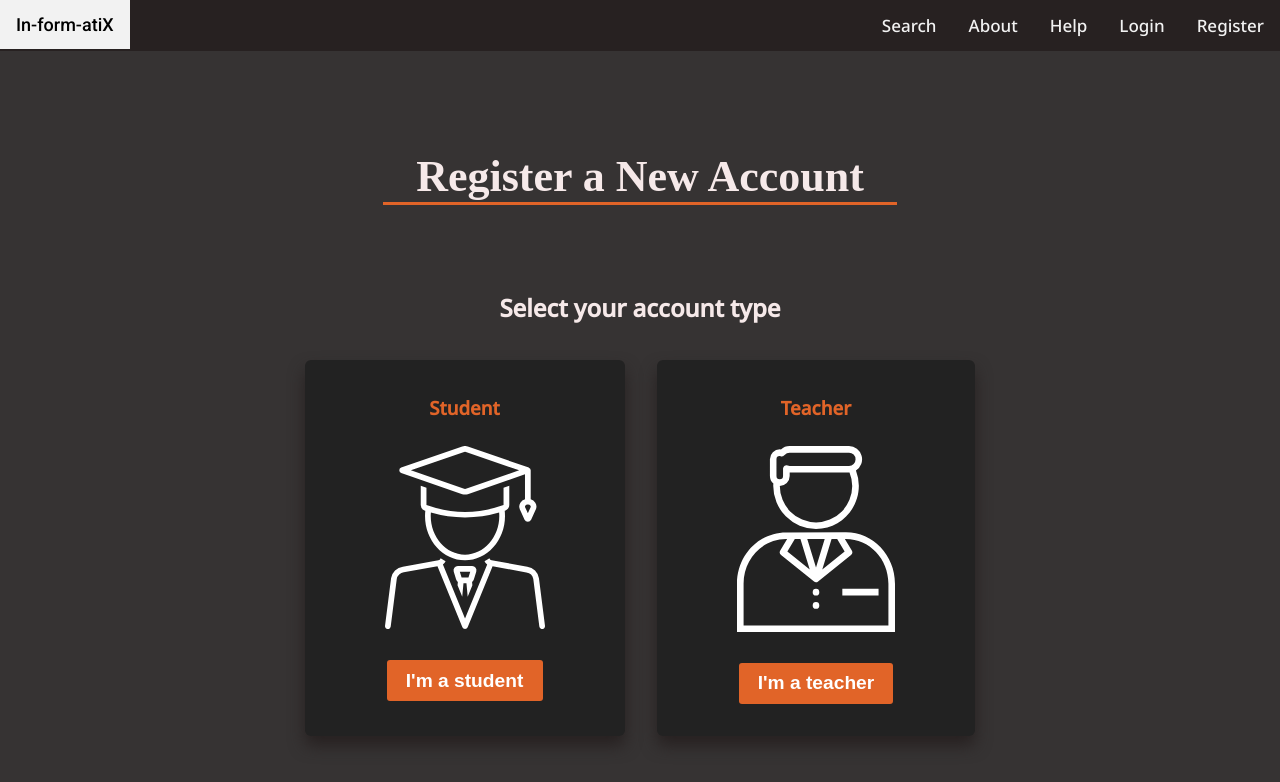
After one commit to ValeuDoamne/In-form-atiX, a PHP site: page /register.html in a window 1280 px wide. The commit adds this page. Shown: the top 782 px of the page. Run offline with PHP 8.4, Linux system fonts and the light colour scheme.

Commit message:
register prototype

```diff
--- a/assets/css/style.css
+++ b/assets/css/style.css
@@ -400,6 +400,62 @@ form.login button[type="button"]:hover {
   font-family: 'Noto Sans', sans-serif;
 }
 
+/* register.html */
+
+#register-container > div {
+  display: none;
+}
+
+#register-container > div.active {
+  display: block;
+}
+
+#register-container #select-account-type {
+  display: flex;
+  flex-wrap: wrap;
+  justify-content: center;
+}
+
+#register-container #select-account-type.hidden {
+  display: none;
+}
+
+#register-container #select-account-type > div {
+  margin: 1em;
+  padding: 1em 3em 2em 3em;
+  border-radius:6px;
+  background-color: #222;
+  box-shadow: 0 0.6em 1em #272121;
+}
+
+#register-container #select-account-type > h2 {
+  width: 100%;
+}
+
+#select-account-type h3 {
+  color:#E16428;
+}
+
+#select-account-type img {
+  padding: 0.5em 2em;
+}
+
+#select-account-type button[type="button"] {
+  margin-top:1em;
+  padding: 0.5em 1em;
+  font-size:larger;
+  border-radius:3px;
+  border:none;
+  background-color: #E16428;
+  color:white;
+  font-weight: bold;
+  cursor: pointer;
+}
+
+#select-account-type button[type="button"]:hover {
+  background-color: rgba(225, 100, 40, 0.7);
+}
+
 /* Responsive Final */
 
 @media only screen and (max-width: 850px) {
--- /dev/null
+++ b/assets/js/register.js
@@ -0,0 +1,41 @@
+//check for changes in the hash
+document.addEventListener("DOMContentLoaded", function() {
+  //initialize the page
+  renderPage();
+
+  //add hash change listener
+  onhashchange = () => {
+    renderPage();
+  };
+});
+
+/**
+ * Account type setter that replaces the hash with the given param
+ * @param {string} type asd
+ */
+function setAccountType(type) {
+  window.location.hash = type.toString();
+}
+
+/**
+ * Conditionally renders page elements based on the hash
+ * @returns {void}
+ */
+function renderPage(){
+  const hash = window.location.hash.slice(1);
+  if(["student", "teacher"].includes(hash)) {
+    let element = document.getElementById(hash);
+    if(!element) return;
+    element.classList.add("active");
+    //remove from the other element
+    element = document.getElementById(["student", "teacher"].filter(el => el != hash));
+    if(!element) return;
+    element.classList.remove("active");
+    //remove active from choose account type
+    document.getElementById("select-account-type").classList.remove("active");
+    document.getElementById("select-account-type").classList.add("hidden");
+  } else {
+    document.getElementById("select-account-type").classList.add("active");
+    document.getElementById("select-account-type").classList.remove("hidden");
+  }
+}
--- /dev/null
+++ b/register.html
@@ -0,0 +1,67 @@
+<!DOCTYPE html>
+<html lang="en">
+<head>
+  <meta charset="UTF-8">
+  <meta http-equiv="X-UA-Compatible" content="IE=edge">
+  <meta name="viewport" content="width=device-width, initial-scale=1.0">
+  <link rel="stylesheet" href="./assets/css/style.css">
+  <link rel="preconnect" href="https://fonts.googleapis.com">
+  <link rel="preconnect" href="https://fonts.gstatic.com" crossorigin>
+  <link href="https://fonts.googleapis.com/css2?family=Roboto:wght@100;500&display=swap" rel="stylesheet">
+  <link href="https://fonts.googleapis.com/css2?family=Noto+Sans:wght@500&display=swap" rel="stylesheet">
+  <title>Login</title>
+</head>
+<body>
+  <header class="topnav">
+    <a href="index.html" class="title">In-form-atiX</a>
+    <input class="toggle" id="toggle" type="checkbox" />
+    <label class="hamburger" for="toggle">
+      <div class="top"></div>
+      <div class="meat"></div>
+      <div class="bottom"></div>
+    </label>
+    <nav class="menu">
+      <a href="./search.php">Search</a>
+      <a href="about.html">About</a>
+      <a href="help.html">Help</a>
+      <a href="login.html">Login</a>
+      <a href="register.html">Register</a>
+    </nav>
+  </header>
+  <main class="centered-page">
+    <h1>Register a New Account</h1>
+    <div id="register-container">
+      <div id="select-account-type" class="active">
+        <h2>Select your account type</h2>
+        <div>
+          <h3>Student</h3>
+          <img src="assets/imgs/student.svg" alt="Student" />
+          <button type="button" onclick="setAccountType('student')">I'm a student</button>
+        </div>
+        <div>
+          <h3>Teacher</h3>
+          <img src="assets/imgs/teacher.svg" alt="Teacher" />
+          <button type="button" onclick="setAccountType('teacher')">I'm a teacher</button>
+        </div>
+      </div>
+      <div id="student">
+        student form
+      </div>
+      <div id="teacher">
+        teacher form
+      </div>
+    </div>
+    <!-- <form class="register" autocomplete="off">
+      <input type="hidden" autocomplete="false"></input>
+      <p>Fill in the form below with the authentication details in order to gain access to the platform.</p>
+      <input type="text" name="username" id="login_username" placeholder=" " />
+      <label for="login_username">Username</label>
+      <input type="password" name="password" id="login_password" placeholder=" " />
+      <label for="login_password">Password</label>
+      <button type="button" onclick="login()">Login</button>
+      <p class="small">Don't have an account? Register <a href="/register.html">here</a>.</p>
+    </form> -->
+  </main>
+  <script src="assets/js/register.js"></script>
+</body>
+</html>
```
Also changed, not shown: assets/imgs/student.svg (added), assets/imgs/teacher.svg (added).
